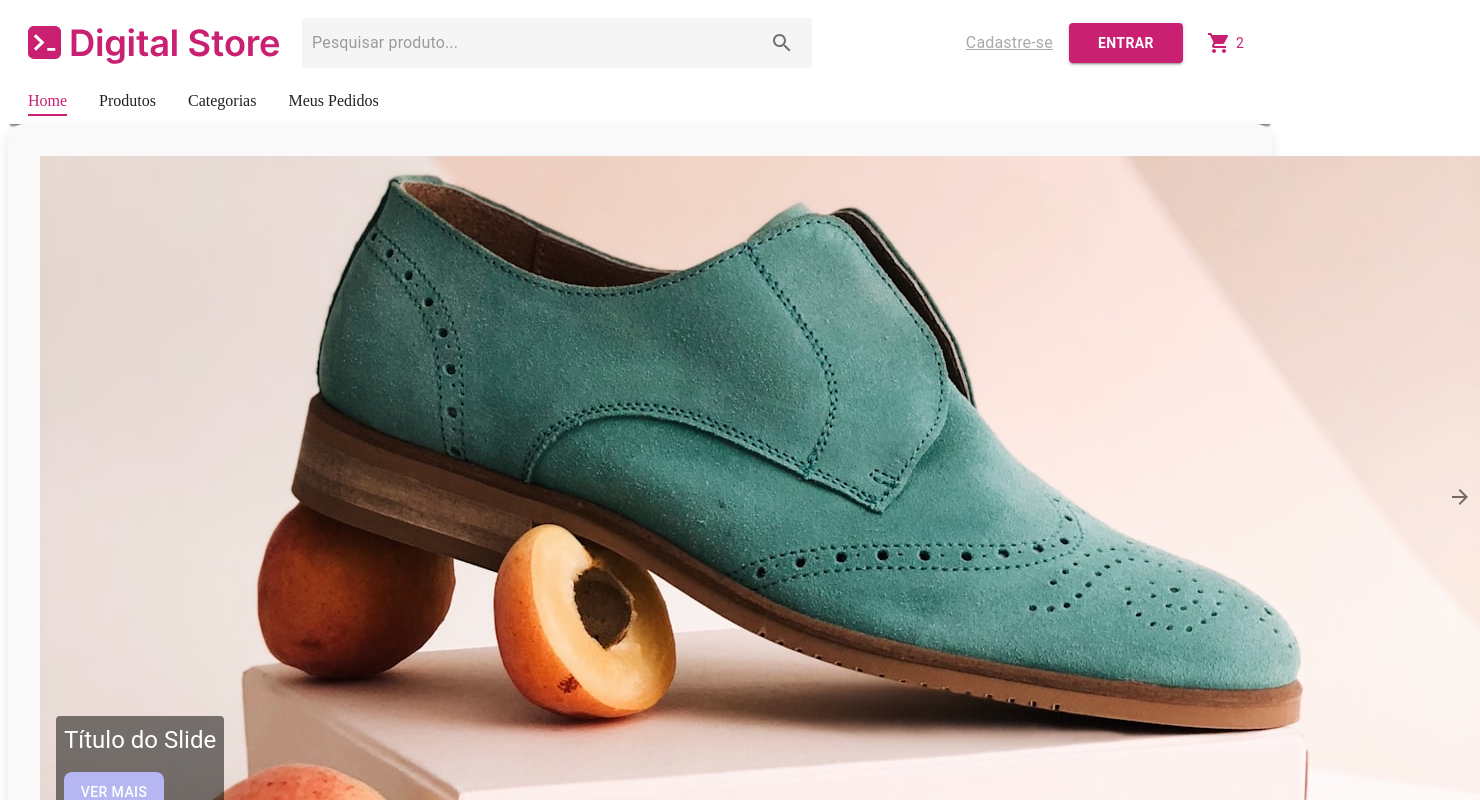
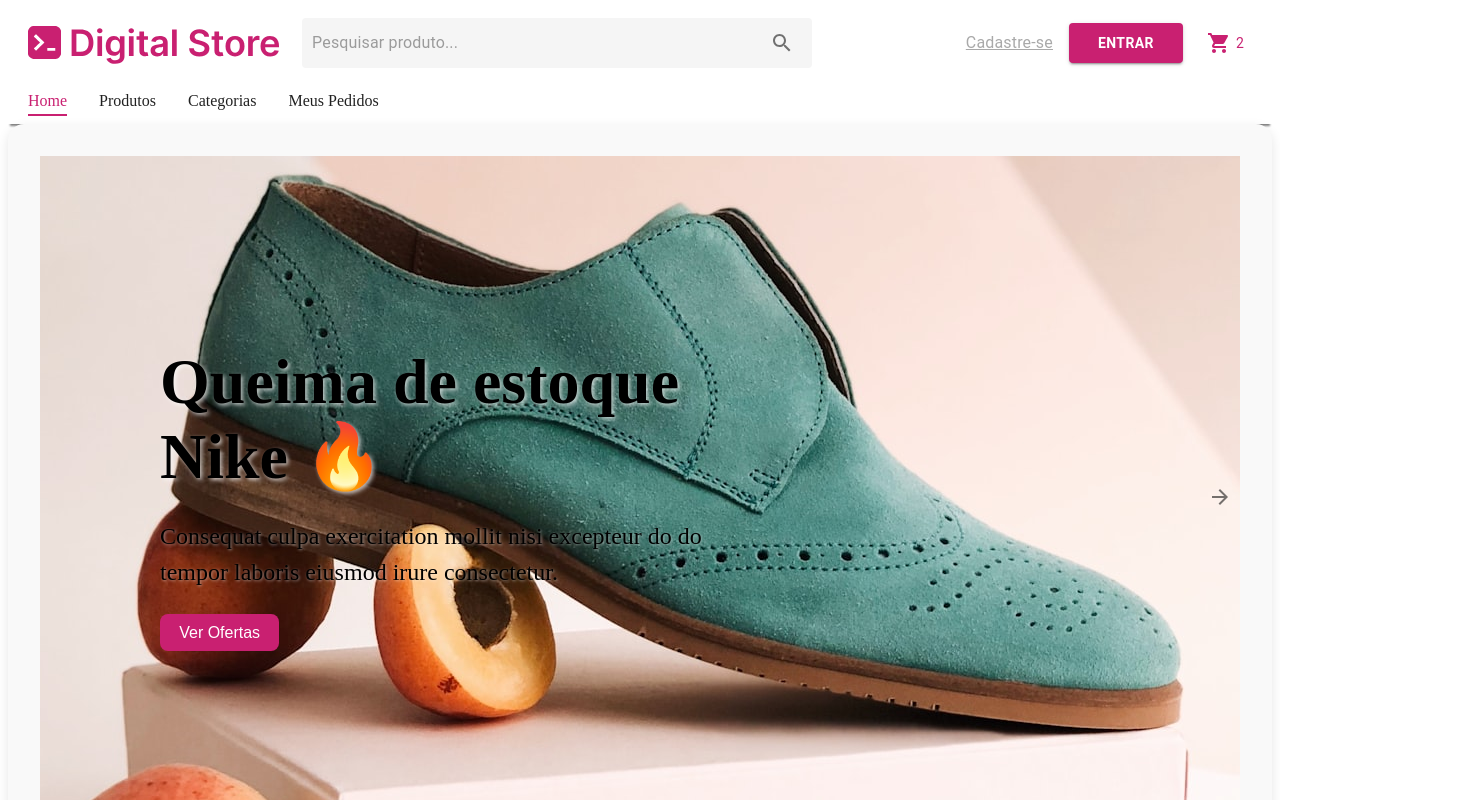
Before and after one commit to doug1043/projeto-digital-store, a React (Vite) app: page / in a window 1280 px wide. Shown: the top 800 px of the page, 1480 px wide, since content can reach past the window. Built offline with nearby package versions, Linux system fonts and the light colour scheme.

Commit message:
ajustes na página

```diff
--- a/src/components/Carousel.jsx
+++ b/src/components/Carousel.jsx
@@ -1,50 +1,88 @@
-import React from "react";
-import { Box, Typography, Button } from "@mui/material";
+import React, { useState } from "react";
 import { styled } from "@mui/material/styles";
-import Gallery from "./Gallery"; // Ajuste o caminho conforme necessário
+import Gallery from "./Gallery";
 
-// Estilização usando styled
-const InfoBox = styled(Box)(({ theme }) => ({
+const CarouselContainer = styled("div")({
+  position: "relative",
+  width: "100%",
+  height: "681px",
+});
+
+const InfoBox = styled("div")(({ theme }) => ({
   position: "absolute",
-  bottom: 16,
-  left: 16,
-  color: "white",
-  backgroundColor: "rgba(0, 0, 0, 0.5)",
-  borderRadius: theme.shape.borderRadius,
-  padding: theme.spacing(1),
+  color: theme.palette.grayscale.darkGrayc,
+  top: "20%",
+  left: "10%",
+  zIndex: 1,
+  maxWidth: "600px",
 }));
 
-const StyledButton = styled(Button)(({ theme }) => ({
-  backgroundColor: theme.palette.secondary.main,
+const Title = styled("h2")(({ theme }) => ({
+  color: "black",
+  fontWeight: "bold",
+  fontSize: "4rem",
+  marginBottom: theme.spacing(2),
+  textShadow: "2px 2px 4px rgba(255, 255, 255, 0.7)",
+}));
+
+const Description = styled("p")(({ theme }) => ({
+  color: theme.palette.grayscale.darkGrayc,
+  marginBottom: theme.spacing(3),
+  fontSize: "1.5rem",
+  lineHeight: 1.5,
+  textShadow: "1px 1px 3px rgba(255, 255, 255, 0.5)",
+}));
+
+const StyledButton = styled("button")(({ theme }) => ({
+  backgroundColor: theme.palette.primary.main,
   color: "white",
   padding: "0.6em 1.2em",
   borderRadius: "8px",
-  marginTop: theme.spacing(2),
+  border: "none",
+  cursor: "pointer",
+  fontSize: "1rem",
+  fontWeight: 500,
+  transition: "background-color 0.2s",
   "&:hover": {
-    backgroundColor: theme.palette.secondary.dark,
+    backgroundColor: theme.palette.primary.dark,
   },
 }));
 
 const slides = [
-  { src: "/home-slide-1.jpeg" },
-  { src: "/home-slide-2.jpeg" },
-  { src: "/home-slide-3.jpeg" },
+  { src: "/public/home-slide-1.jpeg", title: "Queima de estoque Nike 🔥" },
+  { src: "/public/home-slide-2.jpeg", title: "Queima de estoque Adidas" },
+  { src: "/public/home-slide-3.jpeg", title: "Promoção Puma" },
+  { src: "/public/home-slide-4.jpeg", title: "Queima de estoque Nike 🔥" },
+  { src: "/public/home-slide-5.jpeg", title: "Queima de estoque Adidas" },
+  { src: "/public/home-slide-6.jpeg", title: "Promoção Puma" },
+  { src: "/public/home-slide-7.jpeg", title: "Queima de estoque Adidas" },
+  { src: "/public/home-slide-8.jpeg", title: "Promoção Puma" },
 ];
 
 const Carousel = () => {
+  const [currentIndex, setCurrentIndex] = useState(0);
+
   return (
-    <Box sx={{ position: "relative", width: "100%", height: "681px" }}>
-      <Gallery images={slides} width="1440px" height="681px" />
+    <CarouselContainer>
+      <Gallery
+        images={slides}
+        width="100%"
+        height="681px"
+        showThumbs={false}
+        currentIndex={currentIndex}
+        onSlideChange={setCurrentIndex}
+        autoPlay={true}
+        interval={5000}
+      />
       <InfoBox>
-        <Typography
-          variant="h5"
-          style={{ color: "white", textDecoration: "none" }}
-        >
-          Título do Slide
-        </Typography>
-        <StyledButton>Ver Mais</StyledButton>
+        <Title>{slides[currentIndex].title}</Title>
+        <Description>
+          Consequat culpa exercitation mollit nisi excepteur do do tempor
+          laboris eiusmod irure consectetur.
+        </Description>
+        <StyledButton>Ver Ofertas</StyledButton>
       </InfoBox>
-    </Box>
+    </CarouselContainer>
   );
 };
 
```
